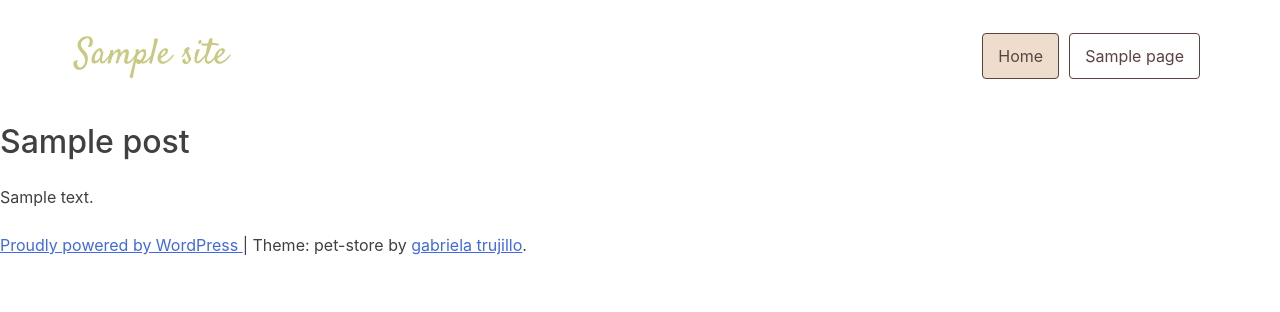
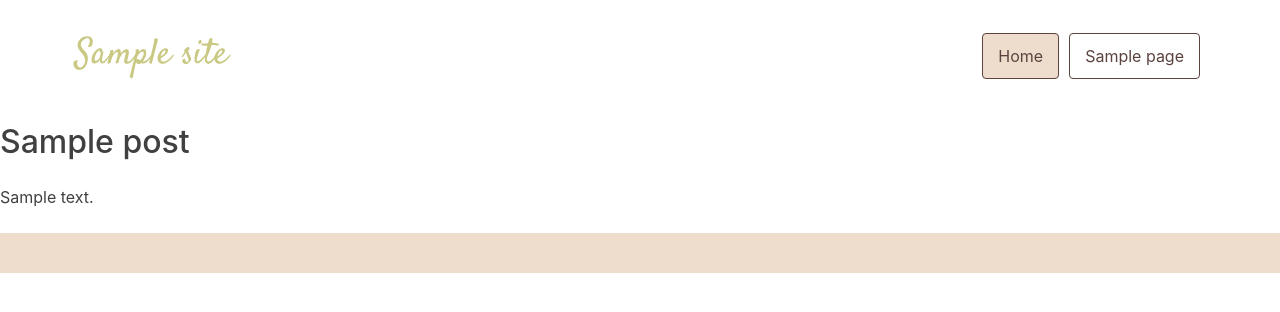
Before and after one commit to gtrujillo15/pet-store, a WordPress theme: template themes/pet-store/page.php in a window 1280 px wide. Shown: the top 312 px of the page. Run offline with PHP 8.4 and a stand-in for WordPress, Linux system fonts and the light colour scheme; the site name, menu and one post (Sample post) are stand-ins, and other content is empty; style sheets or scripts are compiled from the project's sources; some libraries are stand-ins or nearby versions.

Commit message:
feat(footer):create initial footer, add logo

```diff
--- a/themes/pet-store/footer.php
+++ b/themes/pet-store/footer.php
@@ -12,21 +12,22 @@
 ?>
 
 	<footer id="colophon" class="site-footer">
-		<div class="site-info">
-			<a href="<?php echo esc_url( __( 'https://wordpress.org/', 'pet-store' ) ); ?>">
-				<?php
-				/* translators: %s: CMS name, i.e. WordPress. */
-				printf( esc_html__( 'Proudly powered by %s', 'pet-store' ), 'WordPress' );
-				?>
-			</a>
-			<span class="sep"> | </span>
-				<?php
-				/* translators: 1: Theme name, 2: Theme author. */
-				printf( esc_html__( 'Theme: %1$s by %2$s.', 'pet-store' ), 'pet-store', '<a href="http://underscores.me/">gabriela trujillo</a>' );
-				?>
-		</div><!-- .site-info -->
-	</footer><!-- #colophon -->
-</div><!-- #page -->
+		<div class="site-info d-flex flex-row justify-content-center align-items-center">
+			<!-- Logo -->
+			<div class="col-12 col-lg-3">
+				<?php the_custom_logo(); ?>
+			</div>
+			<!-- Contact Info -->
+			<div class="footer-border col-12 col-lg-5">
+
+			</div>
+			<!-- Social Media -->
+			<div class="col-12 col-lg-4">
+
+			</div>
+		</div>
+	</footer>
+</div>
 
 <?php wp_footer(); ?>
 
--- a/themes/pet-store/sass/components/_components.scss
+++ b/themes/pet-store/sass/components/_components.scss
@@ -1,6 +1,7 @@
 /* Navigation
 --------------------------------------------- */
 @import "navigation/navigation";
+@import "navigation/footer";
 
 /* Posts and pages
 --------------------------------------------- */
--- /dev/null
+++ b/themes/pet-store/sass/components/navigation/_footer.scss
@@ -0,0 +1,16 @@
+.site-footer {
+    background-color: $color__background-tan;
+    .site-info {
+        max-width: 1170px;
+        margin: auto;
+        padding: 20px;
+        .custom-logo {
+            height: 75px;
+            width: auto;
+        }
+        .footer-border {
+            border-right: 1px solid #333;
+            border-left: 1px solid #333;
+        }
+    }
+}
--- a/themes/pet-store/style.css
+++ b/themes/pet-store/style.css
@@ -731,6 +731,23 @@ textarea {
   flex: 1 0 50%;
 }
 
+.site-footer {
+  background-color: #eeddcd;
+}
+.site-footer .site-info {
+  max-width: 1170px;
+  margin: auto;
+  padding: 20px;
+}
+.site-footer .site-info .custom-logo {
+  height: 75px;
+  width: auto;
+}
+.site-footer .site-info .footer-border {
+  border-right: 1px solid #333;
+  border-left: 1px solid #333;
+}
+
 /* Posts and pages
 --------------------------------------------- */
 .sticky {
```
